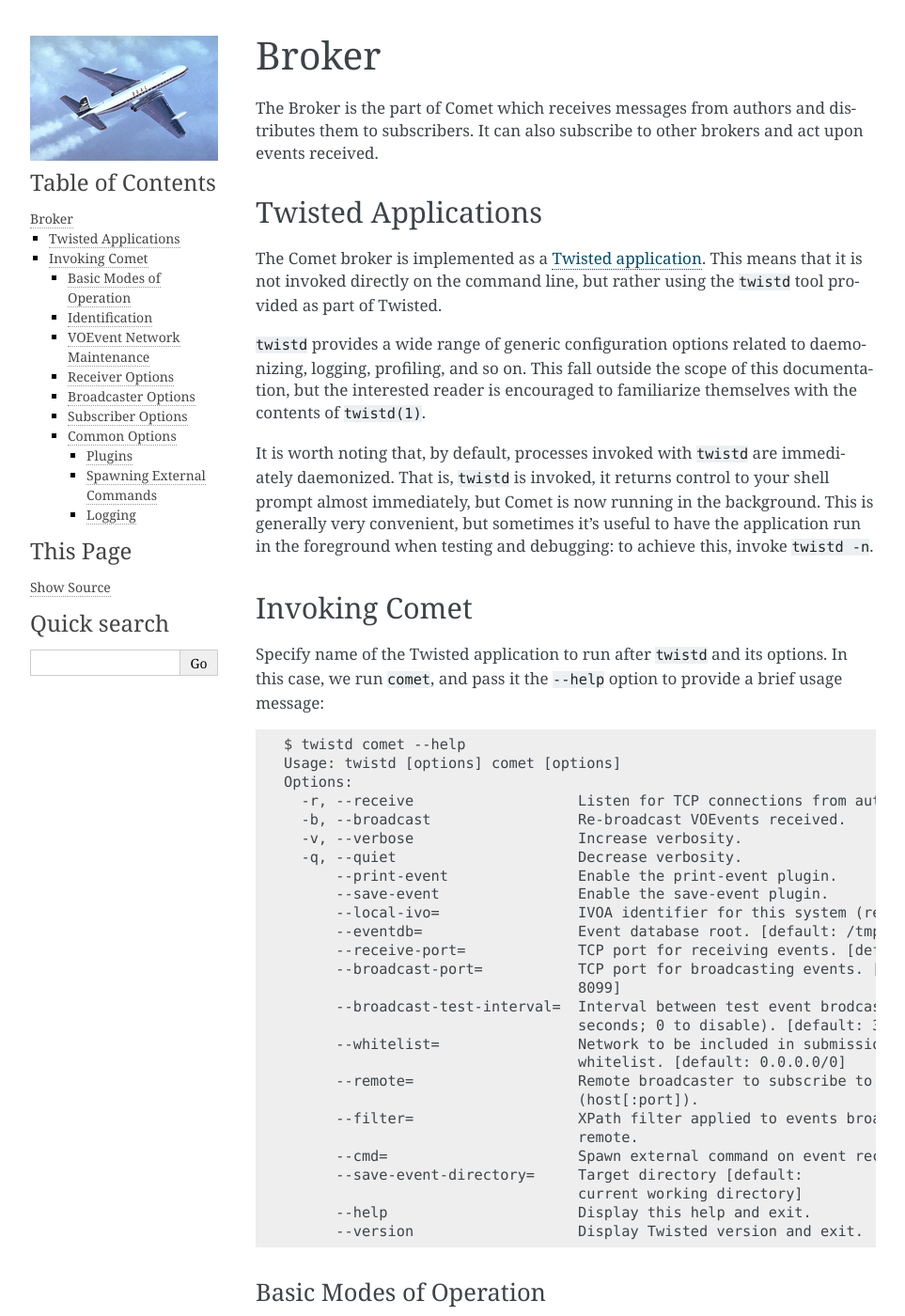
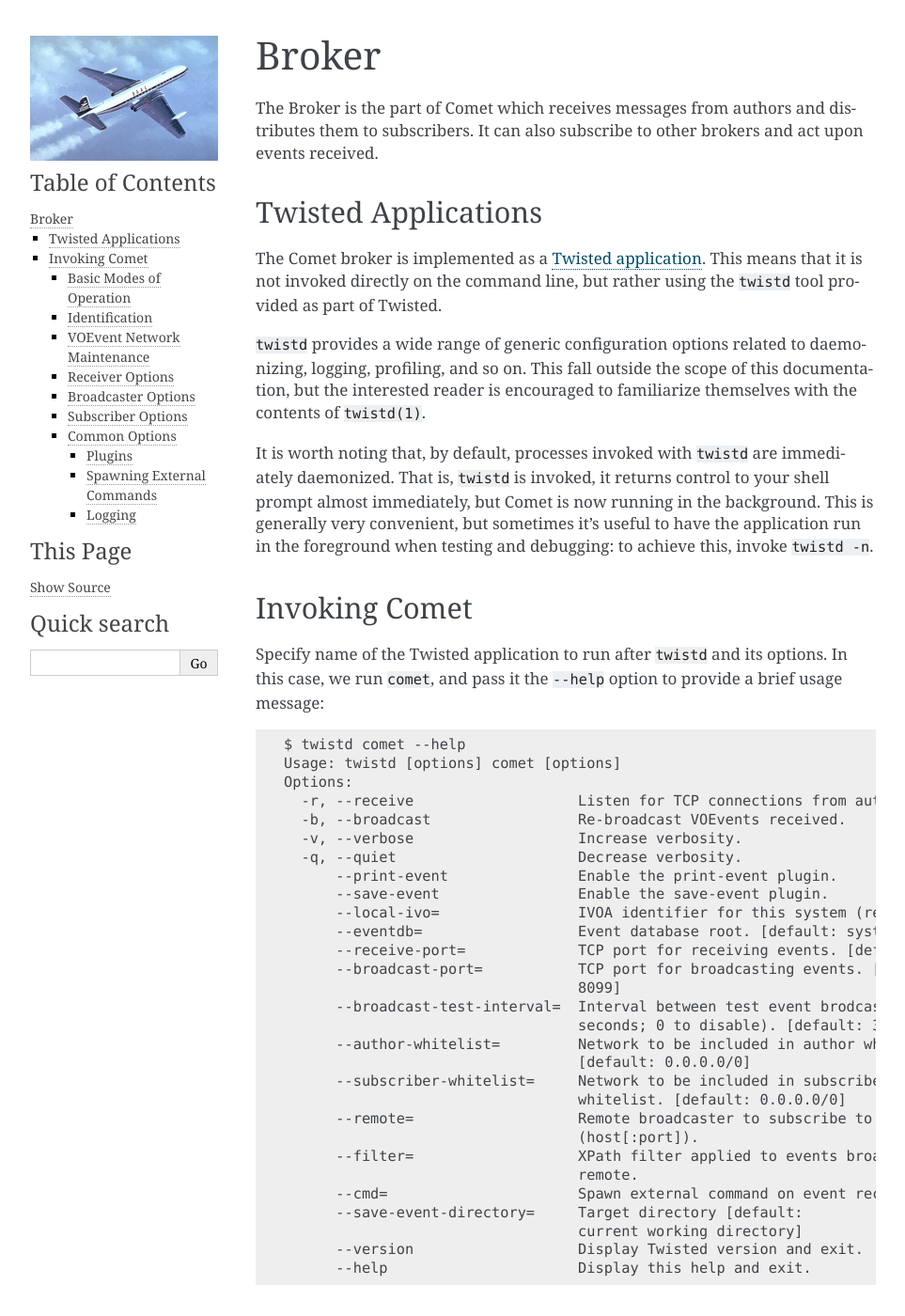
Before and after one commit to jdswinbank/Comet, a Sphinx documentation site: the page built from docs/usage/broker.rst, in a window 1280 px wide and 1400 px high. Shown: the whole window at 94% size, without its empty margins (148-1111 px from the left). Built offline with Sphinx 7.4.7, drawn with Linux system fonts in a browser that asks for light colours; some of the changed text lies outside the part shown.

Commit message:
Add subscriber whitelist to docs.

```diff
--- a/docs/usage/broker.rst
+++ b/docs/usage/broker.rst
@@ -43,14 +43,16 @@
     -q, --quiet                     Decrease verbosity.
         --print-event               Enable the print-event plugin.
         --save-event                Enable the save-event plugin.
-        --local-ivo=                IVOA identifier for this system (required).
-        --eventdb=                  Event database root. [default: /tmp]
+        --local-ivo=                IVOA identifier for this system (required)
+        --eventdb=                  Event database root. [default: system dependent]
         --receive-port=             TCP port for receiving events. [default: 8098]
         --broadcast-port=           TCP port for broadcasting events. [default:
                                     8099]
         --broadcast-test-interval=  Interval between test event brodcasts (in
                                     seconds; 0 to disable). [default: 3600]
-        --whitelist=                Network to be included in submission
+        --author-whitelist=         Network to be included in author whitelist.
+                                    [default: 0.0.0.0/0]
+        --subscriber-whitelist=     Network to be included in subscriber
                                     whitelist. [default: 0.0.0.0/0]
         --remote=                   Remote broadcaster to subscribe to
                                     (host[:port]).
@@ -59,8 +61,8 @@
         --cmd=                      Spawn external command on event receipt.
         --save-event-directory=     Target directory [default:
                                     current working directory]
+        --version                   Display Twisted version and exit.
         --help                      Display this help and exit.
-        --version                   Display Twisted version and exit.
 
 Basic Modes of Operation
 ++++++++++++++++++++++++
@@ -117,14 +119,14 @@
 When acting as a receiving broker (with ``--receive``), Comet will only accept
 new events for publication from hosts which have been specified as
 "whitelisted". Hosts (or, indeed, networks) may be included in the whitelist
-using the ``--whitelist`` option. This option accepts either `CIDR
+using the ``--author-whitelist`` option. This option accepts either `CIDR
 <https://en.wikipedia.org/wiki/CIDR_notation>`_ or dot-decimal notation
-including a subnet mask. For example, ``--whitelist 127.0.0.1/32`` and
-``--whitelist 127.0.0.1/255.255.255.255`` both permit the local host to submit
-events to the broker. This option may be specified multiple times and the
-results are cumulative. To accept submissions from any host, specify
-``--whitelist 0.0.0.0/0``; this is the default if no ``--whitelist`` option is
-supplied.
+including a subnet mask. For example, ``--author-whitelist 127.0.0.1/32`` and
+``--author-whitelist 127.0.0.1/255.255.255.255`` both permit the local host to
+submit events to the broker. This option may be specified multiple times and
+the results are cumulative. To accept submissions from any host, specify
+``--author-whitelist 0.0.0.0/0``; this is the default if no
+``--author-whitelist`` option is supplied.
 
 Broadcaster Options
 +++++++++++++++++++
@@ -134,6 +136,12 @@
 test events may be configured using the ``--broadcast-test-interval`` option,
 which accepts a value in seconds.  Set it to ``0`` to disable the test
 broadcast completely.
+
+The broadcaster supports a similar whitelisting feature to the receiver: in
+this case, new subscribers to the broadcast will not be accepted unless their
+IP address has been added to the whitelist. This is enabled using the
+``--subscriber-whitelist`` option; its semantics are the same as
+``--author-whitelist``.
 
 Subscriber Options
 ++++++++++++++++++
```
